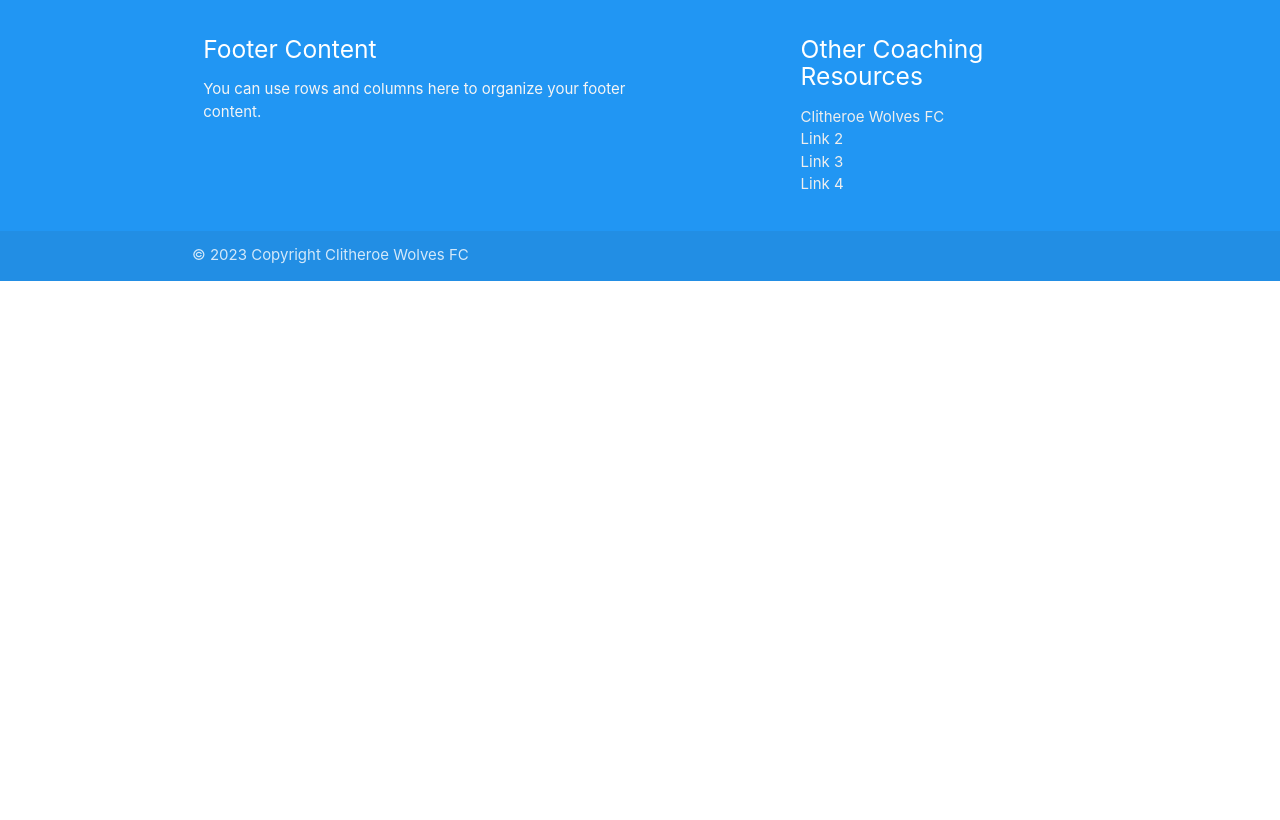
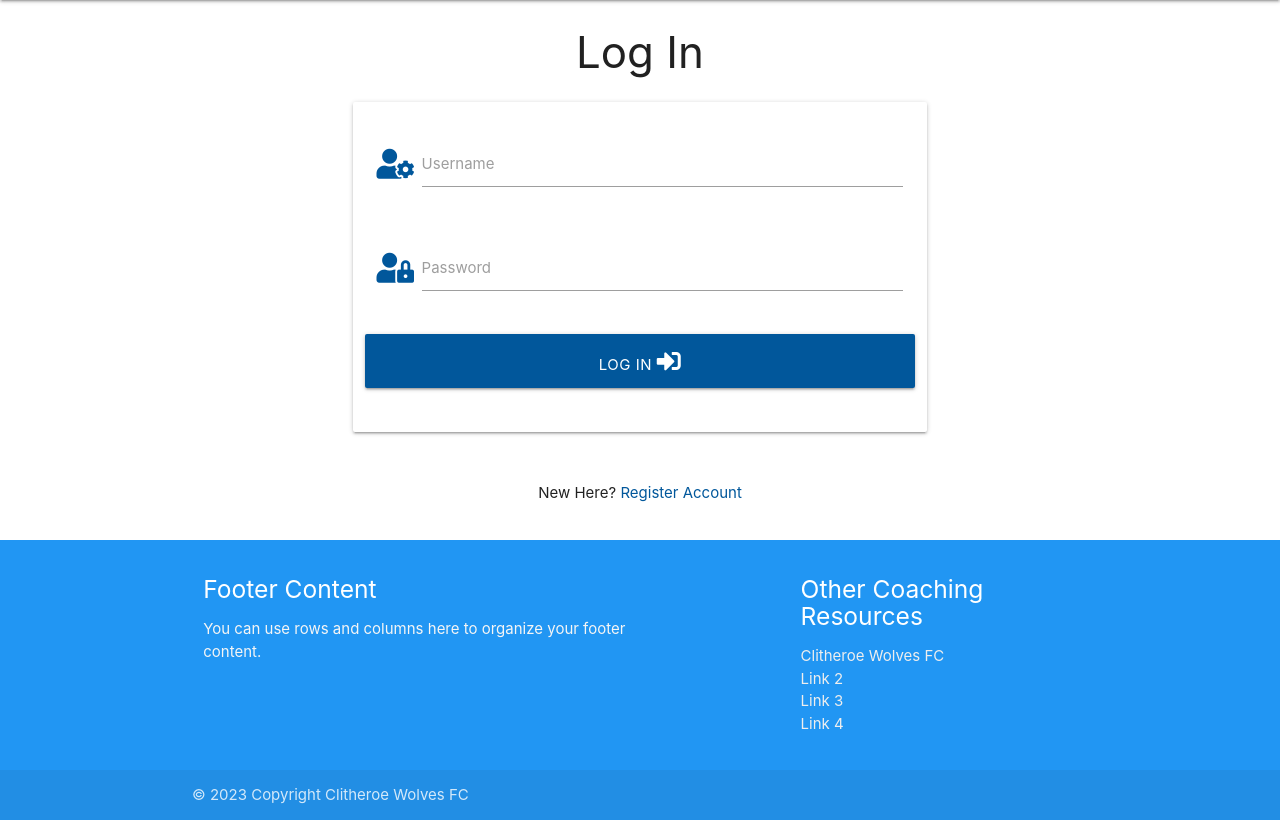
Before and after one commit to Gazerb/coach-mentor, a Flask app: template templates/login.html in a window 1280 px wide. Shown: the part 64-884 px from the top of the page. Before the commit the page ends 345 px from the top, so only its background shows below. Run offline with Flask 2, Linux system fonts and the light colour scheme; the template is opened without the code that fills it, so the values that code supplies are empty; some libraries are stand-ins or nearby versions.

Commit message:
add login functionality

```diff
--- a/app.py
+++ b/app.py
@@ -64,6 +64,32 @@ def register():
     return render_template("register.html")
 
 
+@app.route("/login", methods=["GET", "POST"])
+def login():
+    if request.method == "POST":
+        # check if username exists in db
+        existing_user = mongo.db.users.find_one(
+            {"username": request.form.get("username").lower()})
+
+        if existing_user:
+            # ensure hashed password matches user input
+            if check_password_hash(
+                existing_user["password"], request.form.get("password")):
+                    session["user"] = request.form.get("username").lower()
+                    flash("Welcome, {}".format(request.form.get("username")))
+            else:
+                # invalid password match
+                flash("Incorrect Username and/or Password")
+                return redirect(url_for("login"))
+
+        else:
+            # username doesn't exist
+            flash("Incorrect Username and/or Password")
+            return redirect(url_for("login"))
+
+    return render_template("login.html")
+
+
 if __name__ == "__main__":
     app.run(host=os.environ.get("IP"),
             port=int(os.environ.get("PORT")),
--- a/templates/base.html
+++ b/templates/base.html
@@ -28,7 +28,7 @@
         <li><a href="{{ url_for('show_mentors') }}">Mentors</a></li>
         <li><a href="#">Profile</a></li>
         <li><a href="#">Log Out</a></li>
-        <li><a href="#">Log In</a></li>
+        <li><a href="{{ url_for('login') }}">Log In</a></li>
         <li><a href="{{ url_for('register') }}">Register</a></li>
       </ul>
     </div>
@@ -41,7 +41,7 @@
     <li><a href="{{ url_for('show_mentors') }}">Mentors</a></li>
     <li><a href="#">Profile</a></li>
     <li><a href="#">Log Out</a></li>
-    <li><a href="#">Log In</a></li>
+    <li><a href="{{ url_for('login') }}">Log In</a></li>
     <li><a href="#">Register</a></li>
   </ul>
 
--- a/templates/login.html
+++ b/templates/login.html
@@ -1,3 +1,46 @@
 {% extends "base.html" %}
 {% block content %}
+
+    <h3 class="center-align">Log In</h3>
+
+    <div class="row">
+        <form class="col s12 m8 offset-m2" method="POST" action="{{ url_for('login') }}">
+            <div class="card-panel">
+                <!-- username -->
+                <div class="row">
+					<div class="input-field col s12">
+						<i class="fas fa-user-cog prefix light-blue-text text-darken-4"></i>
+						<input id="username" name="username" type="text" minlength="5"
+                            maxlength="15" pattern="^[a-zA-Z0-9]{5,15}$" class="validate" required>
+						<label for="username">Username</label>
+					</div>
+                </div>
+                <!-- passowrd -->
+                <div class="row">
+                    <div class="input-field col s12">
+						<i class="fas fa-user-lock prefix light-blue-text text-darken-4"></i>
+                        <input id="password" name="password" type="password" minlength="5"
+                            maxlength="15" pattern="^[a-zA-Z0-9]{5,15}$" class="validate" required>
+                        <label for="password">Password</label>
+                    </div>
+                </div>
+                <!-- login -->
+                <div class="row">
+                    <button type="submit" class="col s12 btn-large light-blue darken-4 text-shadow">
+                        Log In <i class="fas fa-sign-in-alt"></i>
+                    </button>
+                </div>
+            </div>
+        </form>
+    </div>
+
+    <div class="row">
+        <div class="col s12">
+            <p class="center-align">
+                New Here?
+                <a href="{{ url_for('register') }}" class="light-blue-text text-darken-4">Register Account</a>
+            </p>
+        </div>
+    </div>
+
 {% endblock %}
```
Also changed, not shown: templates/register.html (+9 -0 lines).
